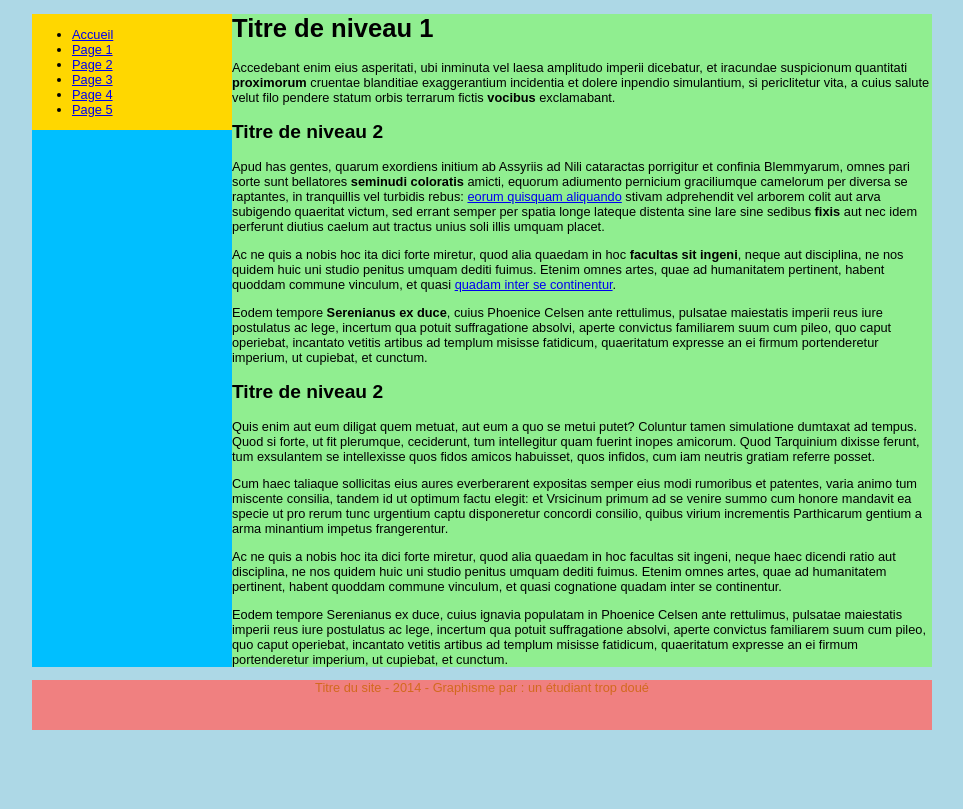
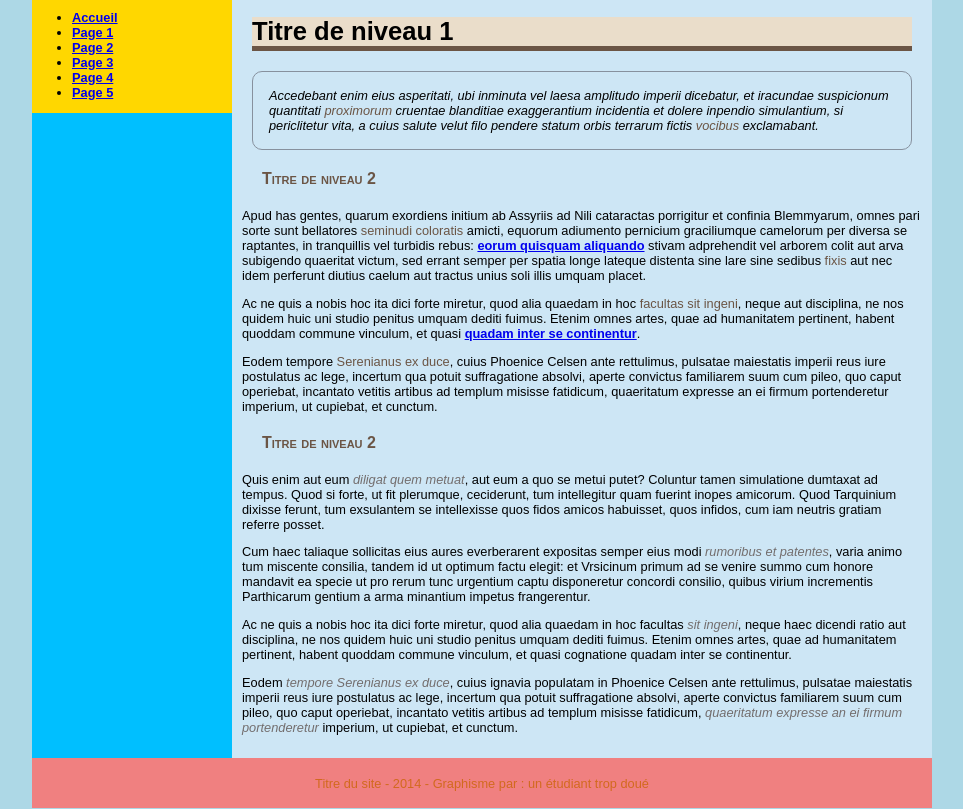
Before and after one commit to AlexGrimpeur/mise-forme-css, a plain HTML site: page index.html in a window 1280 px wide. Shown: the part 123-932 px from the top of the page, without its empty margins (158-1121 px from the left). Before the commit the page ends 853 px from the top, so only its background shows below. Drawn offline with Linux system fonts and the light colour scheme.

Commit message:
avancé du style

```diff
--- a/index.html
+++ b/index.html
@@ -25,7 +25,7 @@
                 </div>
                 <div class="colonne_contenu">
                     <h1>Titre de niveau 1</h1>
-                    <p>
+                    <p class="introduction">
                        Accedebant enim eius asperitati, ubi inminuta vel laesa
                        amplitudo imperii dicebatur, et iracundae suspicionum
                        quantitati <strong>proximorum</strong> cruentae blanditiae
@@ -68,7 +68,7 @@
 
                     <h2>Titre de niveau 2</h2>
                     <p>
-                       Quis enim aut eum diligat quem metuat, aut eum a quo se metui
+                       Quis enim aut eum <em>diligat quem metuat</em>, aut eum a quo se metui
                        putet? Coluntur tamen simulatione dumtaxat ad tempus. Quod si
                        forte, ut fit plerumque, ceciderunt, tum intellegitur quam
                        fuerint inopes amicorum. Quod Tarquinium dixisse ferunt,
@@ -77,7 +77,7 @@
                     </p>
                     <p>
                         Cum haec taliaque sollicitas eius aures everberarent expositas
-                        semper eius modi rumoribus et patentes, varia animo tum
+                        semper eius modi <em>rumoribus et patentes</em>, varia animo tum
                         miscente consilia, tandem id ut optimum factu elegit: et
                         Vrsicinum primum ad se venire summo cum honore mandavit ea
                         specie ut pro rerum tunc urgentium captu disponeretur concordi
@@ -86,19 +86,19 @@
                     </p>
                     <p>
                         Ac ne quis a nobis hoc ita dici forte miretur, quod alia
-                        quaedam in hoc facultas sit ingeni, neque haec dicendi ratio
+                        quaedam in hoc facultas <em>sit ingeni</em>, neque haec dicendi ratio
                         aut disciplina, ne nos quidem huic uni studio penitus umquam
                         dediti fuimus. Etenim omnes artes, quae ad humanitatem
                         pertinent, habent quoddam commune vinculum, et quasi
                         cognatione quadam inter se continentur.
                     </p>
                     <p>
-                       Eodem tempore Serenianus ex duce, cuius ignavia populatam in
+                       Eodem <em>tempore Serenianus ex duce</em>, cuius ignavia populatam in
                        Phoenice Celsen ante rettulimus, pulsatae maiestatis imperii
                        reus iure postulatus ac lege, incertum qua potuit suffragatione
                        absolvi, aperte convictus familiarem suum cum pileo, quo caput
                        operiebat, incantato vetitis artibus ad templum misisse
-                       fatidicum, quaeritatum expresse an ei firmum portenderetur
+                       fatidicum, <em>quaeritatum expresse an ei firmum portenderetur</em>
                        imperium, ut cupiebat, et cunctum.
                     </p>
                 </div>
--- a/style.css
+++ b/style.css
@@ -33,9 +33,48 @@ body{
     padding: 0px;
     margin: 0px;
 }
-.page {
-	/* background-color: red;  */
+
+h1 {
+    background-color: #EADDCA;
+    margin: unset;
+    margin: 10px;
+    margin-bottom: 20px;
+    border-bottom: 5px solid #6b5545;
 }
+
+h2 {
+    color: #6b5545;
+    font-size: medium;
+    margin: 20px;
+    font-variant: small-caps;
+}
+
+strong {
+    color: #6B5545;
+    font-weight: 400;
+}
+
+em {
+    color: #736E6E;
+}
+
+a {
+    font-weight: 700;
+}
+
+a:hover {
+    color: #6B5545;
+    text-decoration: none;
+}
+
+.introduction {
+    font-style: italic;
+    border: 1px solid  #87919e;
+    padding: 1rem;
+    margin: 10px;
+    border-radius: 10px;
+}
+
 .entete{
     background-color: #f08080;
     padding: 10px;
@@ -59,10 +98,12 @@ body{
     background-color: gold;
 }
 .colonne_contenu {
-    background-color: lightgreen;
+    background-color: #CDE6F5;
+    padding: 10px;
 }
 .pieddepage{
     background-color: #f08080;
     color: chocolate;
     text-align: center;
+    line-height: 4em;
 }
```
